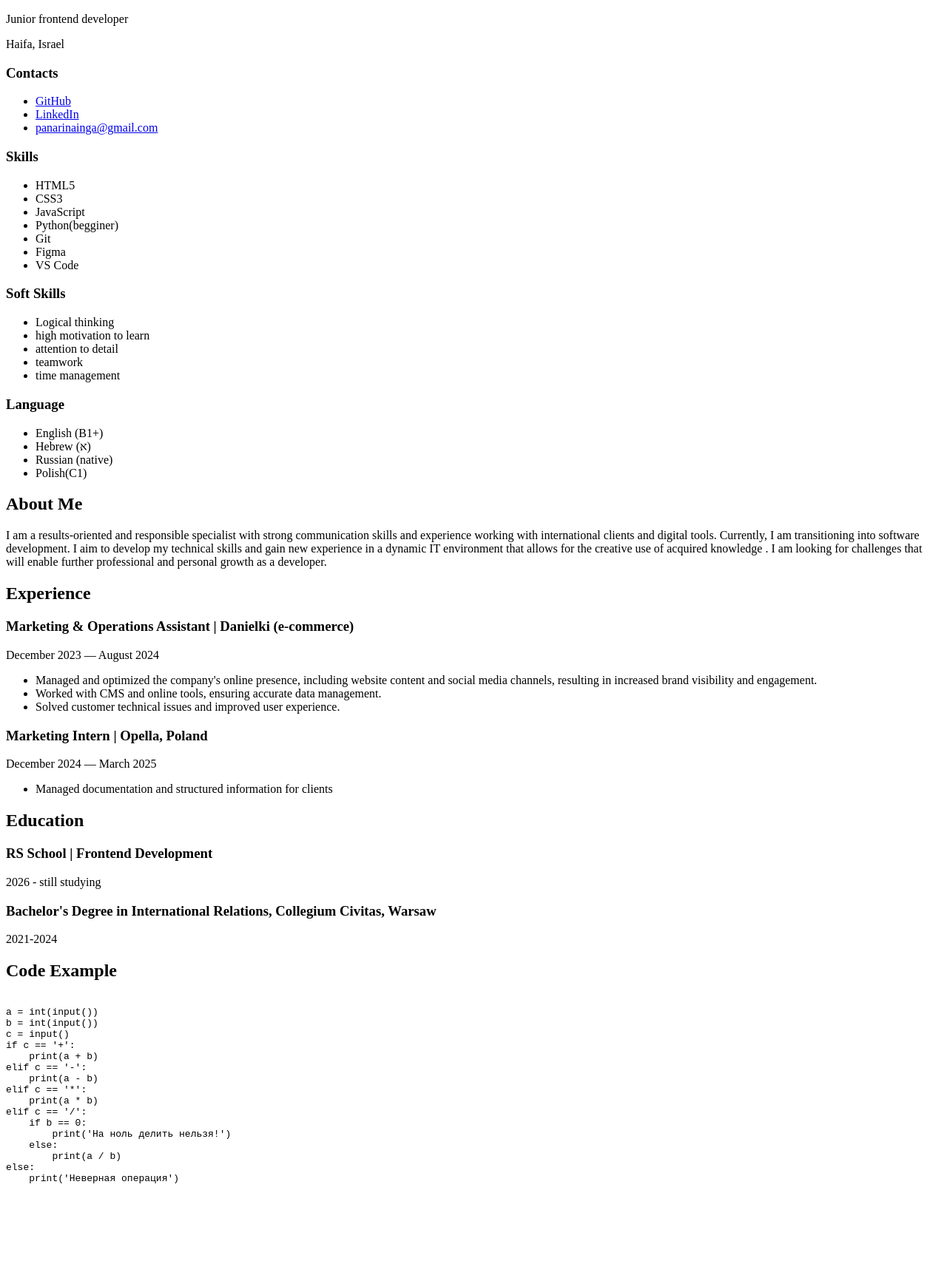
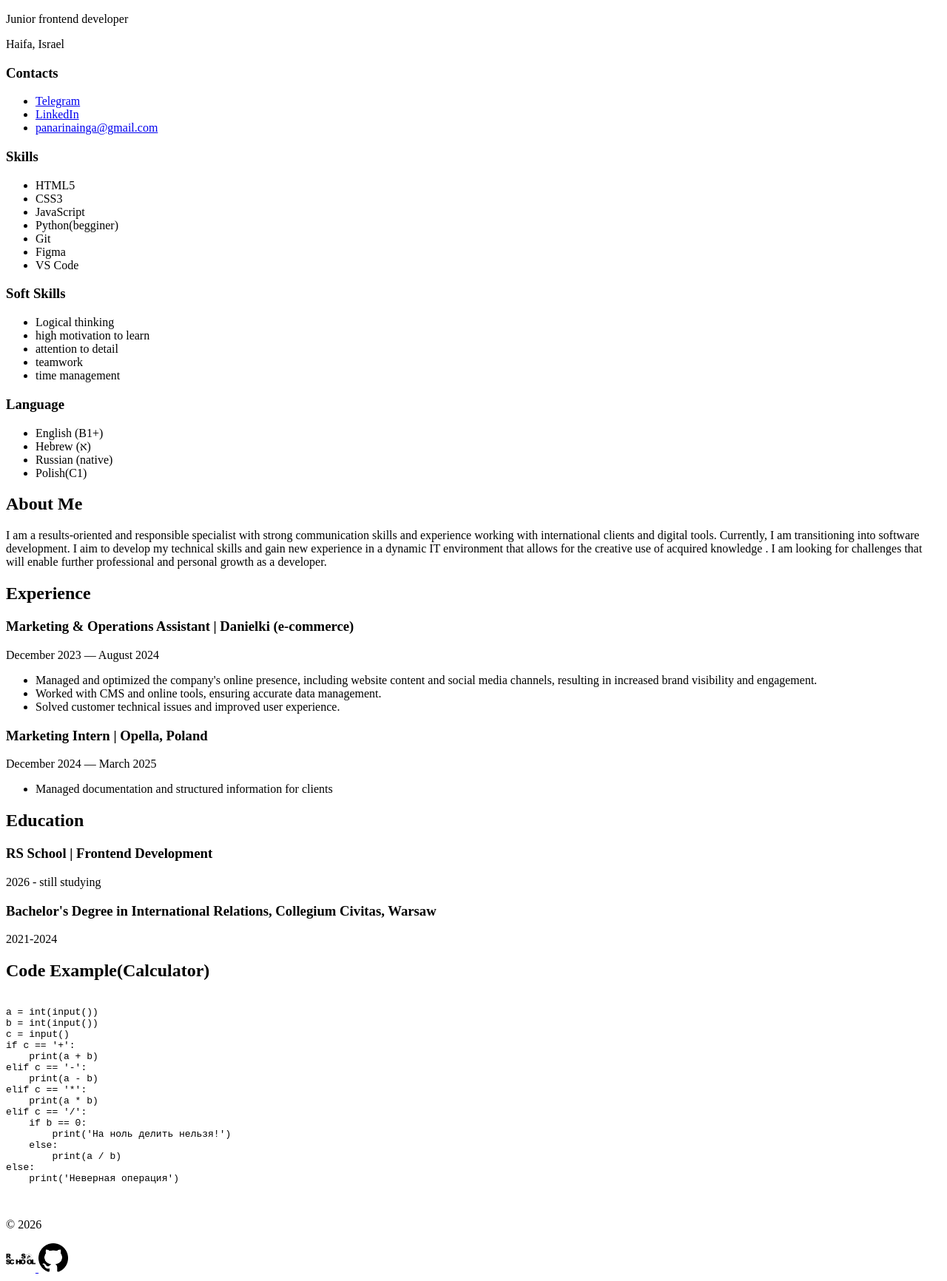
Before and after one commit to ingariuss/rsschool-cv, a plain HTML site: page index.html in a window 1280 px wide. Shown: the part 362-2094 px from the top of the page at 74% size. Before the commit the page ends 2006 px from the top, so only its background shows below. Drawn offline with Linux system fonts and the light colour scheme.

Commit message:
feat: add footer with clickable logos and target blank for links

```diff
--- a/index.html
+++ b/index.html
@@ -14,9 +14,9 @@
     <section class="contacts">
       <h3>Contacts</h3>
       <ul>
-        <li><a href="https://github.com/ingariuss">GitHub</a></li>
-        <li><a href="https://www.linkedin.com/in/inha-panaryna-079672240/">LinkedIn</a></li>
-        <li><a href="mailto: panarinainga@gmail.com">panarinainga@gmail.com</a></li>
+        <li><a href="https://t.me/ingariuss" target="_blank">Telegram</a></li>
+        <li><a href="https://www.linkedin.com/in/inha-panaryna-079672240/" target="_blank">LinkedIn</a></li>
+        <li><a href="mailto: panarinainga@gmail.com" target="_blank">panarinainga@gmail.com</a></li>
       </ul>
     </section>
     <section class="skills">
@@ -30,7 +30,7 @@
       <li>VS Code</li>
     </ul>
     </section>
-     <section class="soft skills">
+    <section class="soft skills">
     <h3>Soft Skills</h3><ul>
       <li>Logical thinking</li>
       <li>high motivation to learn</li>
@@ -77,7 +77,7 @@
       <p>2021-2024</p>
     </section>
     <section class="code-example">
-      <h2>Code Example</h2>
+      <h2>Code Example(Calculator)</h2>
       <pre>
         <code>
 a = int(input())
@@ -100,5 +100,15 @@ else:
       </pre>
       </section>
   </main>
+  <footer>
+    <p>© 2026</p>
+    <a href="https://rs.school" target="_blank">
+    <img src="img/rs-school-logo.png" alt="RS School" width="40">
+    </a>
+    <a href="https://github.com/ingariuss" target="_blank">
+    <img src="img/GitHub_Invertocat_Black.png" alt="GitHub" width="40">
+    </a>
+  </footer>
 </body>
+
 </html>
```
Also changed, not shown: img/GitHub_Invertocat_Black.png (added), img/rs-school-logo.png (added), 2 other files.
